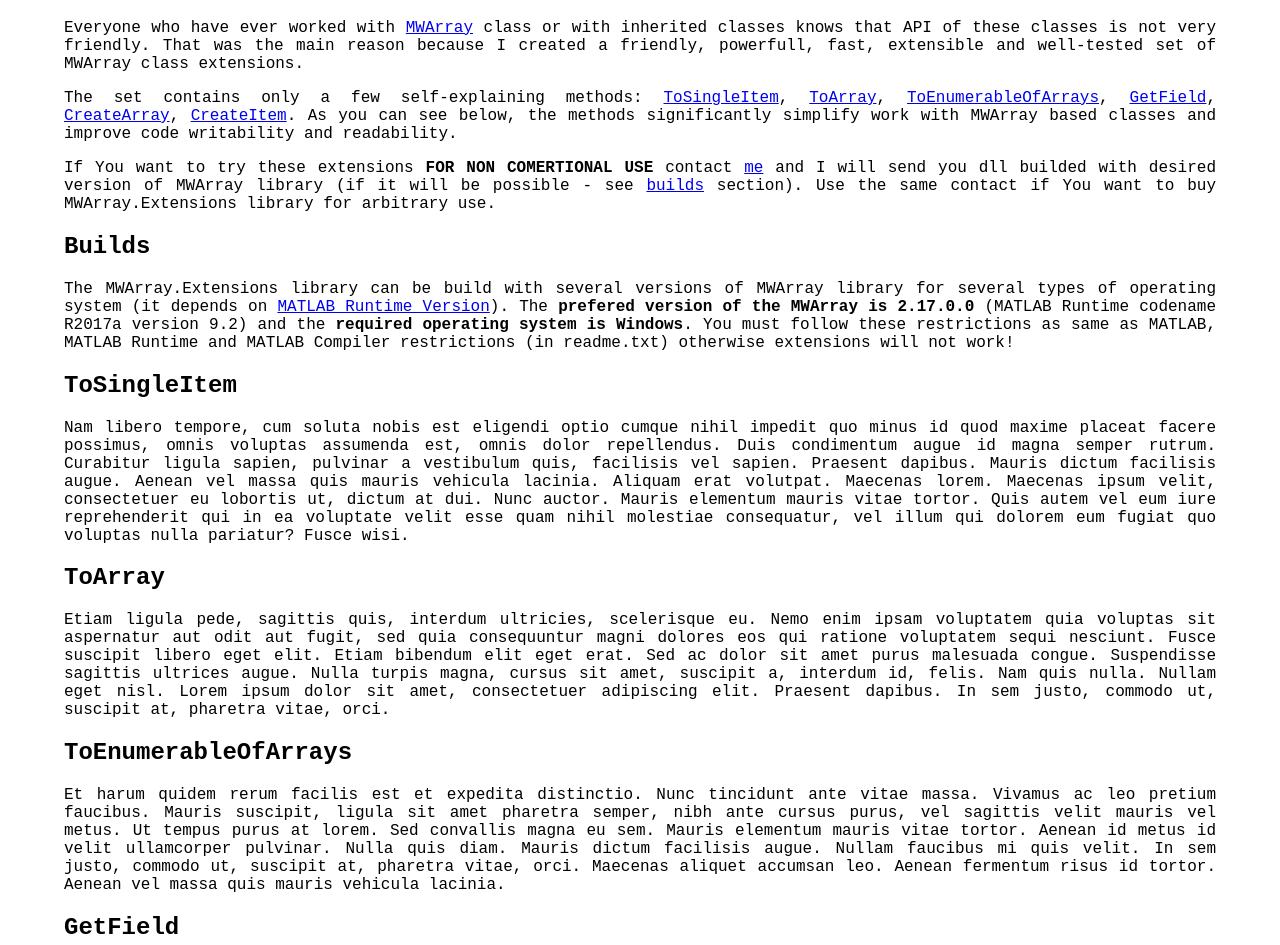
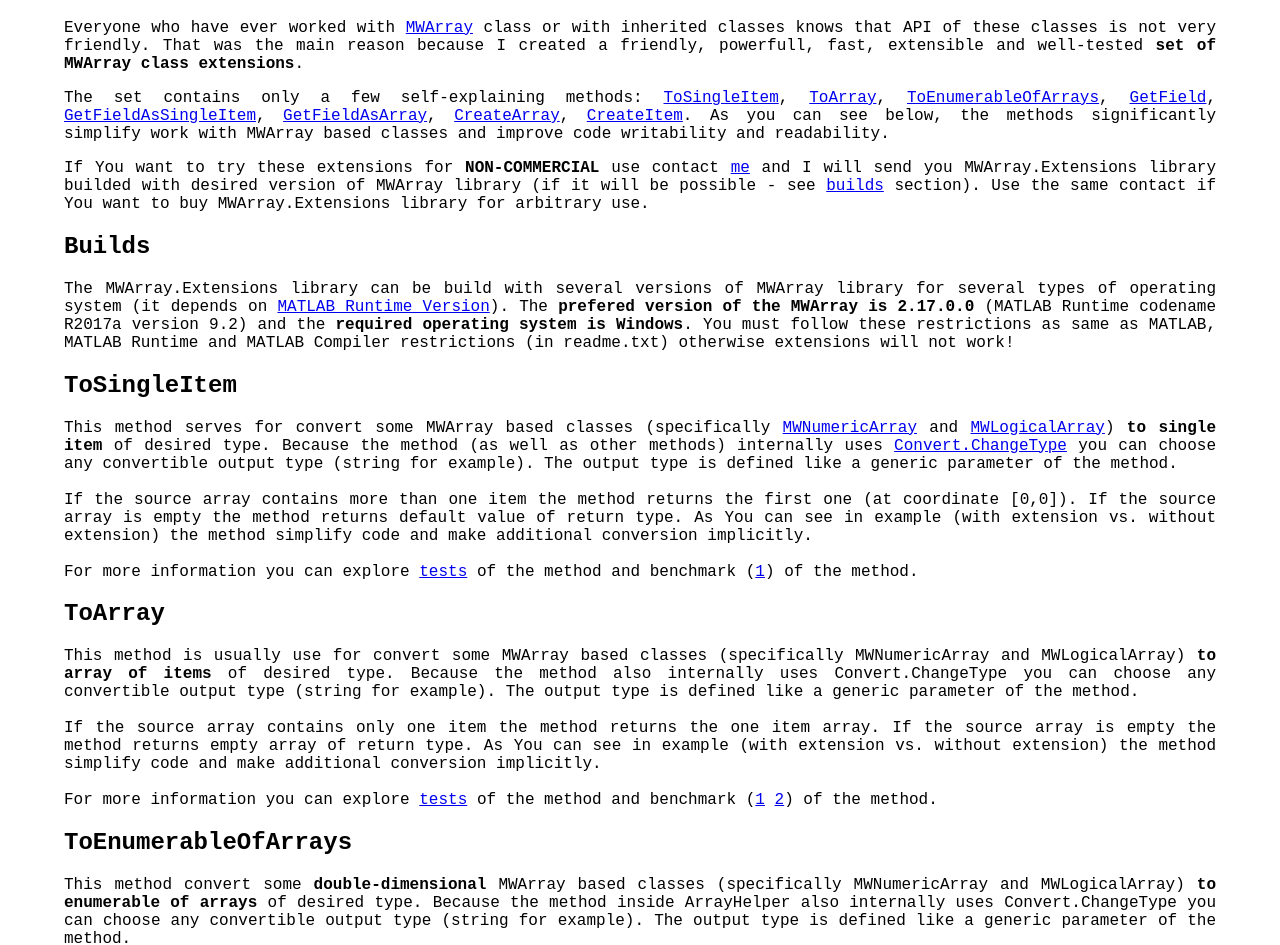
Before and after one commit to honzakuzel1989/honzakuzel19889, a plain HTML site: page mwarrayextensions.html in a window 1280 px wide. Shown: the part 81-1026 px from the top of the page. Drawn offline with Linux system fonts and the light colour scheme.

Commit message:
Pridani popisu metod ToSingleItem, ToArray, ToEnumerableOfArrays.

```diff
--- a/mwarrayextensions.html
+++ b/mwarrayextensions.html
@@ -32,31 +32,55 @@
             <h1 id=title class="text">MWArray.Extensions</h1>
 
 
-            <p class="text">Everyone who have ever worked with <a href=https://www.mathworks.com/help/dotnetbuilder/MWArrayAPI/html/T_MathWorks_MATLAB_NET_Arrays_MWArray.htm>MWArray</a> class or with inherited classes knows that API of these classes is not very friendly. That was the main reason because I created a friendly, powerfull, fast, extensible and well-tested set of MWArray class extensions.</p>
+            <p class="text">Everyone who have ever worked with <a href=https://www.mathworks.com/help/dotnetbuilder/MWArrayAPI/html/T_MathWorks_MATLAB_NET_Arrays_MWArray.htm>MWArray</a> class or with inherited classes knows that API of these classes is not very friendly. That was the main reason because I created a friendly, powerfull, fast, extensible and well-tested <b>set of MWArray class extensions</b>.</p>
 
-            <p class="text">The set contains only a few self-explaining methods: <a href=#ToSingleItem>ToSingleItem</a>, <a href=#ToArray>ToArray</a>, <a href=#ToEnumerableOfArrays>ToEnumerableOfArrays</a>, <a href=#GetField>GetField</a>, <a href=#CreateArray>CreateArray</a>, <a href=#CreateItem>CreateItem</a>. As you can see below, the methods significantly simplify work with MWArray based classes and improve code writability and readability.</p>
+            <p class="text">The set contains only a few self-explaining methods: <a href=#ToSingleItem>ToSingleItem</a>, <a href=#ToArray>ToArray</a>, <a href=#ToEnumerableOfArrays>ToEnumerableOfArrays</a>, <a href=#GetField>GetField</a>, <a href=#GetFieldAsSingleItem>GetFieldAsSingleItem</a>, <a href=#GetFieldAsArray>GetFieldAsArray</a>, <a href=#CreateArray>CreateArray</a>, <a href=#CreateItem>CreateItem</a>. As you can see below, the methods significantly simplify work with MWArray based classes and improve code writability and readability.</p>
 
-            <p class="text">If You want to try these extensions <b>FOR NON COMERTIONAL USE</b> contact <a href="mailto:honza.kuzel.1989@gmail.com">me</a> and I will send you dll builded with desired version of MWArray library (if it will be possible - see <a href=#builds>builds</a> section). Use the same contact if You want to buy MWArray.Extensions library for arbitrary use.</p>
+            <p class="text">If You want to try these extensions for <b>NON-COMMERCIAL</b> use contact <a href="mailto:honza.kuzel.1989@gmail.com">me</a> and I will send you MWArray.Extensions library builded with desired version of MWArray library (if it will be possible - see <a href=#builds>builds</a> section). Use the same contact if You want to buy MWArray.Extensions library for arbitrary use.</p>
 
             <h2 id="builds" class="text">Builds</h2>
             <p class="text">The MWArray.Extensions library can be build with several versions of MWArray library for several types of operating system (it depends on <a href=https://www.mathworks.com/products/compiler/matlab-runtime.html>MATLAB Runtime Version</a>). The <b>prefered version of the MWArray is 2.17.0.0</b> (MATLAB Runtime codename R2017a version 9.2) and the <b>required operating system is Windows</b>. You must follow these restrictions as same as MATLAB, MATLAB Runtime and MATLAB Compiler restrictions (in readme.txt) otherwise extensions will not work!</p>
 
             <h2 id="ToSingleItem" class="text">ToSingleItem</h2>
-            <p class="text">Nam libero tempore, cum soluta nobis est eligendi optio cumque nihil impedit quo minus id quod maxime placeat facere possimus, omnis voluptas assumenda est, omnis dolor repellendus. Duis condimentum augue id magna semper rutrum. Curabitur ligula sapien, pulvinar a vestibulum quis, facilisis vel sapien. Praesent dapibus. Mauris dictum facilisis augue. Aenean vel massa quis mauris vehicula lacinia. Aliquam erat volutpat. Maecenas lorem. Maecenas ipsum velit, consectetuer eu lobortis ut, dictum at dui. Nunc auctor. Mauris elementum mauris vitae tortor. Quis autem vel eum iure reprehenderit qui in ea voluptate velit esse quam nihil molestiae consequatur, vel illum qui dolorem eum fugiat quo voluptas nulla pariatur? Fusce wisi.</p>
+            <p class="text">This method serves for convert some MWArray based classes (specifically <a href="https://www.mathworks.com/help/dotnetbuilder/MWArrayAPI/html/T_MathWorks_MATLAB_NET_Arrays_MWNumericArray.htm">MWNumericArray</a> and <a href="https://www.mathworks.com/help/dotnetbuilder/MWArrayAPI/html/T_MathWorks_MATLAB_NET_Arrays_MWLogicalArray.htm">MWLogicalArray</a>) <b>to single item</b> of desired type. Because the method (as well as other methods) internally uses <a href="https://msdn.microsoft.com/en-us/library/dtb69x08(v=vs.110).aspx">Convert.ChangeType</a> you can choose any convertible output type (string for example). The output type is defined like a generic parameter of the method.
+<br/><br/>
+			If the source array contains more than one item the method returns the first one (at coordinate [0,0]). If the source array is empty the method returns default value of return type. As You can see in example (with extension vs. without extension) the method simplify code and make additional conversion implicitly.
+<br/><br/>
+			For more information you can explore <a href="https://github.com/honzakuzel1989/MWArray.Extensions.Tests/blob/master/MWArray.Extensions.Tests/MWArrayExtensionsTests.cs">tests</a> of the method and benchmark (<a href="https://github.com/honzakuzel1989/MWArray.Extensions.Benchmark/blob/master/MWArray.Extensions.Benchmark/ToSingleItem.cs">1</a>) of the method.</p>
 
             <h2 id="ToArray" class="text">ToArray</h2>
-            <p class="text">Etiam ligula pede, sagittis quis, interdum ultricies, scelerisque eu. Nemo enim ipsam voluptatem quia voluptas sit aspernatur aut odit aut fugit, sed quia consequuntur magni dolores eos qui ratione voluptatem sequi nesciunt. Fusce suscipit libero eget elit. Etiam bibendum elit eget erat. Sed ac dolor sit amet purus malesuada congue. Suspendisse sagittis ultrices augue. Nulla turpis magna, cursus sit amet, suscipit a, interdum id, felis. Nam quis nulla. Nullam eget nisl. Lorem ipsum dolor sit amet, consectetuer adipiscing elit. Praesent dapibus. In sem justo, commodo ut, suscipit at, pharetra vitae, orci.</p>
+            <p class="text">This method is usually use for convert some MWArray based classes (specifically MWNumericArray and MWLogicalArray) <b>to array of items</b> of desired type. Because the method also internally uses Convert.ChangeType you can choose any convertible output type (string for example). The output type is defined like a generic parameter of the method.
+<br/><br/>
+			If the source array contains only one item the method returns the one item array. If the source array is empty the method returns empty array of return type. As You can see in example (with extension vs. without extension) the method simplify code and make additional conversion implicitly.
+<br/><br/>
+			For more information you can explore <a href="https://github.com/honzakuzel1989/MWArray.Extensions.Tests/blob/master/MWArray.Extensions.Tests/MWArrayExtensionsTests.cs">tests</a> of the method and benchmark (<a href="https://github.com/honzakuzel1989/MWArray.Extensions.Benchmark/blob/master/MWArray.Extensions.Benchmark/ToNumericArray.cs">1</a> <a href="https://github.com/honzakuzel1989/MWArray.Extensions.Benchmark/blob/master/MWArray.Extensions.Benchmark/ToLogicalArray.cs">2</a>) of the method.</p>
 
             <h2 id="ToEnumerableOfArrays" class="text">ToEnumerableOfArrays</h2>
-            <p class="text">Et harum quidem rerum facilis est et expedita distinctio. Nunc tincidunt ante vitae massa. Vivamus ac leo pretium faucibus. Mauris suscipit, ligula sit amet pharetra semper, nibh ante cursus purus, vel sagittis velit mauris vel metus. Ut tempus purus at lorem. Sed convallis magna eu sem. Mauris elementum mauris vitae tortor. Aenean id metus id velit ullamcorper pulvinar. Nulla quis diam. Mauris dictum facilisis augue. Nullam faucibus mi quis velit. In sem justo, commodo ut, suscipit at, pharetra vitae, orci. Maecenas aliquet accumsan leo. Aenean fermentum risus id tortor. Aenean vel massa quis mauris vehicula lacinia.</p>
+            <p class="text">This method convert some <b>double-dimensional</b> MWArray based classes (specifically MWNumericArray and MWLogicalArray) <b>to enumerable of arrays</b> of desired type. Because the method inside ArrayHelper also internally uses Convert.ChangeType you can choose any convertible output type (string for example). The output type is defined like a generic parameter of the method.
+<br/><br/>
+			If the source array contains only one item the method returns the enumerable with one array with one item. If the source array is empty the method returns empty enumerable of array of return type. As You can see in example (with extension vs. without extension) the method simplify code and make additional conversion implicitly.
+<br/><br/>
+			For more information you can explore <a href="https://github.com/honzakuzel1989/MWArray.Extensions.Tests/blob/master/MWArray.Extensions.Tests/MWArrayExtensionsTests.cs">tests</a> of the method and benchmark (<a href="https://github.com/honzakuzel1989/MWArray.Extensions.Benchmark/blob/master/MWArray.Extensions.Benchmark/ToEnumerableOfArrays.cs">1</a>) of the method.</p>
 
             <h2 id="GetField" class="text">GetField</h2>
+            <p class="text">Lorem ipsum dolor sit amet, consectetuer adipiscing elit. Curabitur sagittis hendrerit ante. Fusce tellus odio, dapibus id fermentum quis, suscipit id erat. Cras elementum. Ut enim ad minim veniam, quis nostrud exercitation ullamco laboris nisi ut aliquip ex ea commodo consequat. Vivamus ac leo pretium faucibus. Aenean vel massa quis mauris vehicula lacinia. In dapibus augue non sapien. Etiam sapien elit, consequat eget, tristique non, venenatis quis, ante. Maecenas aliquet accumsan leo. Nulla non arcu lacinia neque faucibus fringilla. In rutrum. Integer vulputate sem a nibh rutrum consequat. Sed ut perspiciatis unde omnis iste natus error sit voluptatem accusantium doloremque laudantium, totam rem aperiam, eaque ipsa quae ab illo inventore veritatis et quasi architecto beatae vitae dicta sunt explicabo. Duis viverra diam non justo. Aenean vel massa quis mauris vehicula lacinia.</p>
+
+			<h2 id="GetFieldAsSingleItem" class="text">GetFieldAsSingleItem</h2>
+            <p class="text">Lorem ipsum dolor sit amet, consectetuer adipiscing elit. Curabitur sagittis hendrerit ante. Fusce tellus odio, dapibus id fermentum quis, suscipit id erat. Cras elementum. Ut enim ad minim veniam, quis nostrud exercitation ullamco laboris nisi ut aliquip ex ea commodo consequat. Vivamus ac leo pretium faucibus. Aenean vel massa quis mauris vehicula lacinia. In dapibus augue non sapien. Etiam sapien elit, consequat eget, tristique non, venenatis quis, ante. Maecenas aliquet accumsan leo. Nulla non arcu lacinia neque faucibus fringilla. In rutrum. Integer vulputate sem a nibh rutrum consequat. Sed ut perspiciatis unde omnis iste natus error sit voluptatem accusantium doloremque laudantium, totam rem aperiam, eaque ipsa quae ab illo inventore veritatis et quasi architecto beatae vitae dicta sunt explicabo. Duis viverra diam non justo. Aenean vel massa quis mauris vehicula lacinia.</p>
+
+			<h2 id="GetFieldAsArray" class="text">GetFieldAsArray</h2>
             <p class="text">Lorem ipsum dolor sit amet, consectetuer adipiscing elit. Curabitur sagittis hendrerit ante. Fusce tellus odio, dapibus id fermentum quis, suscipit id erat. Cras elementum. Ut enim ad minim veniam, quis nostrud exercitation ullamco laboris nisi ut aliquip ex ea commodo consequat. Vivamus ac leo pretium faucibus. Aenean vel massa quis mauris vehicula lacinia. In dapibus augue non sapien. Etiam sapien elit, consequat eget, tristique non, venenatis quis, ante. Maecenas aliquet accumsan leo. Nulla non arcu lacinia neque faucibus fringilla. In rutrum. Integer vulputate sem a nibh rutrum consequat. Sed ut perspiciatis unde omnis iste natus error sit voluptatem accusantium doloremque laudantium, totam rem aperiam, eaque ipsa quae ab illo inventore veritatis et quasi architecto beatae vitae dicta sunt explicabo. Duis viverra diam non justo. Aenean vel massa quis mauris vehicula lacinia.</p>
 
             <h2 id="CreateArray" class="text">CreateArray</h2>
             <p class="text">Duis condimentum augue id magna semper rutrum. Vivamus luctus egestas leo. Vestibulum fermentum tortor id mi. Fusce tellus. Vivamus ac leo pretium faucibus. Nullam dapibus fermentum ipsum. Excepteur sint occaecat cupidatat non proident, sunt in culpa qui officia deserunt mollit anim id est laborum. Curabitur ligula sapien, pulvinar a vestibulum quis, facilisis vel sapien. Integer lacinia. Sed elit dui, pellentesque a, faucibus vel, interdum nec, diam. Aenean vel massa quis mauris vehicula lacinia. Duis condimentum augue id magna semper rutrum. Integer malesuada. Nunc dapibus tortor vel mi dapibus sollicitudin. Sed convallis magna eu sem. Fusce nibh. Curabitur bibendum justo non orci. Temporibus autem quibusdam et aut officiis debitis aut rerum necessitatibus saepe eveniet ut et voluptates repudiandae sint et molestiae non recusandae. Nulla turpis magna, cursus sit amet, suscipit a, interdum id, felis.</p>
 
+            <h3 class="text">Extensibility</h3>
+            <p class="text">Nam libero tempore, cum soluta nobis est eligendi optio cumque nihil impedit quo minus id quod maxime placeat facere possimus, omnis voluptas assumenda est, omnis dolor repellendus. Duis condimentum augue id magna semper rutrum. Curabitur ligula sapien, pulvinar a vestibulum quis, facilisis vel sapien. Praesent dapibus. Mauris dictum facilisis augue. Aenean vel massa quis mauris vehicula lacinia. Aliquam erat volutpat. Maecenas lorem. Maecenas ipsum velit, consectetuer eu lobortis ut, dictum at dui. Nunc auctor. Mauris elementum mauris vitae tortor. Quis autem vel eum iure reprehenderit qui in ea voluptate velit esse quam nihil molestiae consequatur, vel illum qui dolorem eum fugiat quo voluptas nulla pariatur? Fusce wisi.</p>
+
             <h2 id="CreateItem" class="text">CreateItem</h2>
+            <p class="text">Nam libero tempore, cum soluta nobis est eligendi optio cumque nihil impedit quo minus id quod maxime placeat facere possimus, omnis voluptas assumenda est, omnis dolor repellendus. Duis condimentum augue id magna semper rutrum. Curabitur ligula sapien, pulvinar a vestibulum quis, facilisis vel sapien. Praesent dapibus. Mauris dictum facilisis augue. Aenean vel massa quis mauris vehicula lacinia. Aliquam erat volutpat. Maecenas lorem. Maecenas ipsum velit, consectetuer eu lobortis ut, dictum at dui. Nunc auctor. Mauris elementum mauris vitae tortor. Quis autem vel eum iure reprehenderit qui in ea voluptate velit esse quam nihil molestiae consequatur, vel illum qui dolorem eum fugiat quo voluptas nulla pariatur? Fusce wisi.</p>
+
+            <h3 class="text">Extensibility</h3>
             <p class="text">Nam libero tempore, cum soluta nobis est eligendi optio cumque nihil impedit quo minus id quod maxime placeat facere possimus, omnis voluptas assumenda est, omnis dolor repellendus. Duis condimentum augue id magna semper rutrum. Curabitur ligula sapien, pulvinar a vestibulum quis, facilisis vel sapien. Praesent dapibus. Mauris dictum facilisis augue. Aenean vel massa quis mauris vehicula lacinia. Aliquam erat volutpat. Maecenas lorem. Maecenas ipsum velit, consectetuer eu lobortis ut, dictum at dui. Nunc auctor. Mauris elementum mauris vitae tortor. Quis autem vel eum iure reprehenderit qui in ea voluptate velit esse quam nihil molestiae consequatur, vel illum qui dolorem eum fugiat quo voluptas nulla pariatur? Fusce wisi.</p>
 
         </div>
```
